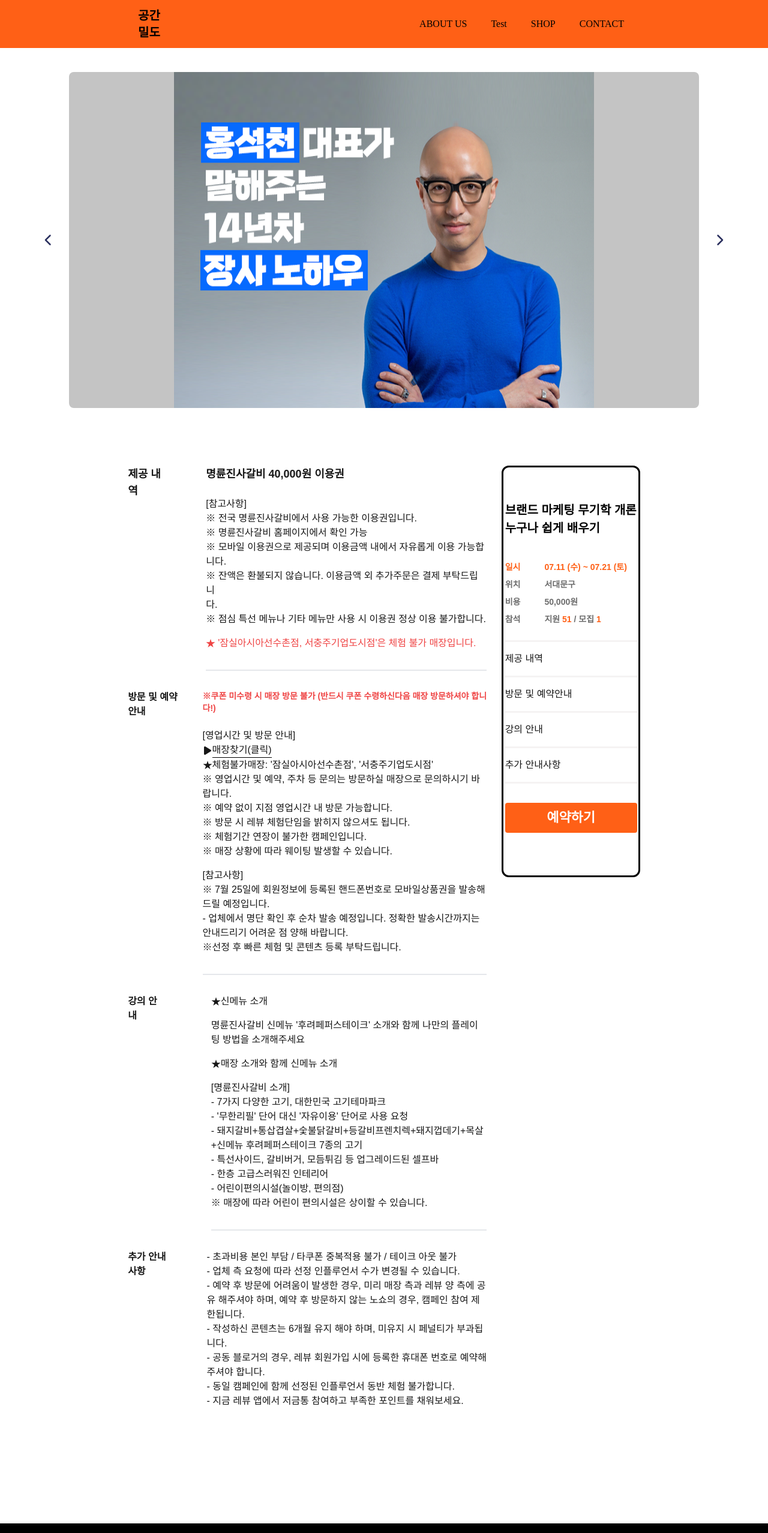
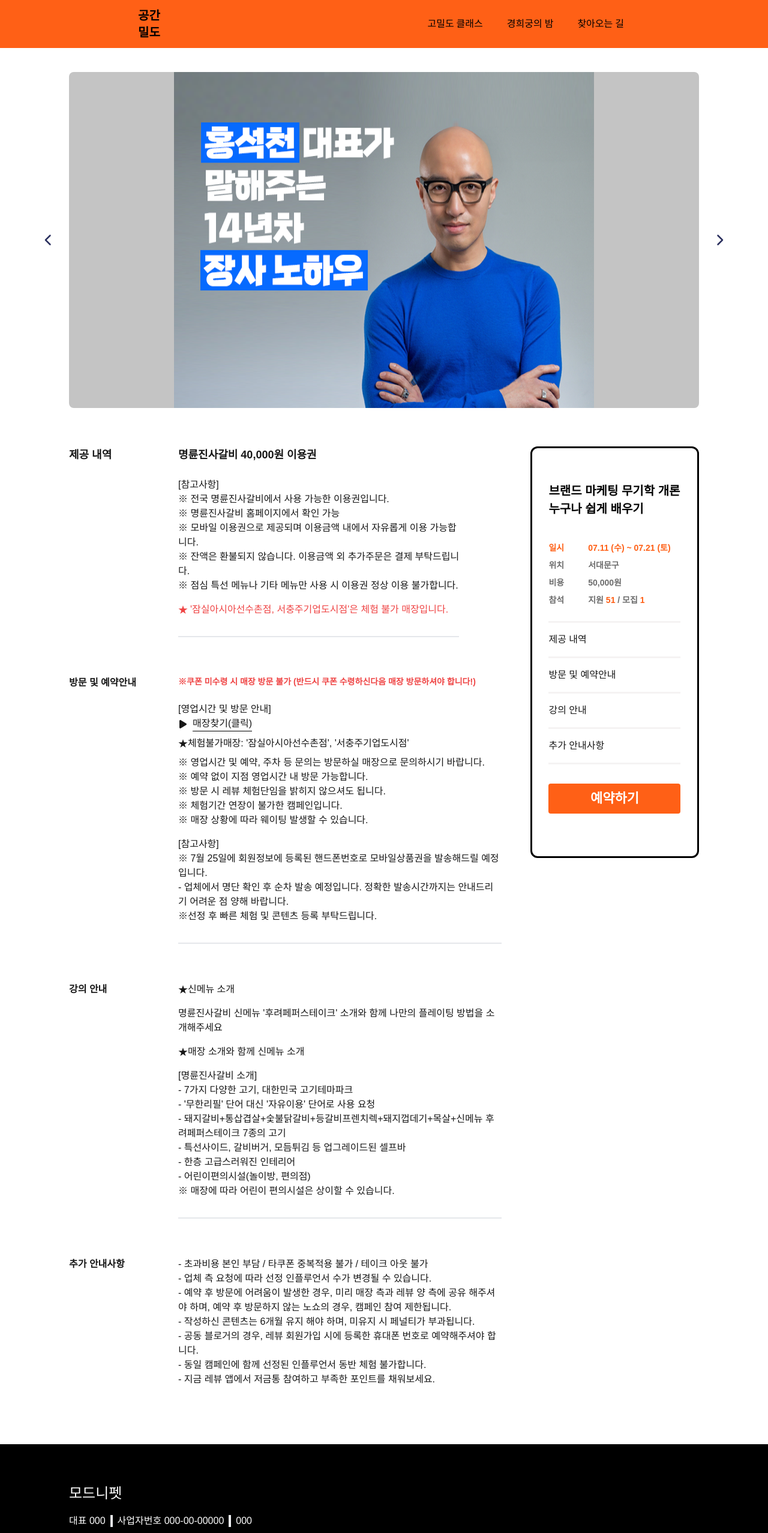
Before and after one commit to Sajjad55555/Course-site, a Next.js app in the folder my-app/: page /about in a window 1280 px wide. Shown: the top 2555 px of the page at 60% size. Built offline with nearby package versions, Linux system fonts and the light colour scheme.

Commit message:
final deploy

```diff
--- a/my-app/app/Components/footer.tsx
+++ b/my-app/app/Components/footer.tsx
@@ -6,7 +6,7 @@
   return (
     <>
       <div className="w-full h-auto bg-black flex justify-center items-center">
-        <div className="h-auto w-full max-w-[66.7%] py-16 flex flex-col text-white">
+        <div className="h-auto w-full max-w-[1050px] py-16 flex flex-col text-white">
           <div className="flex flex-col md:flex-row md:items-start md:justify-between">
             {/* div 1 start */}
             <div className="flex flex-col gap-4 w-full md:w-1/2">
--- a/my-app/app/Components/home_cards.tsx
+++ b/my-app/app/Components/home_cards.tsx
@@ -36,8 +36,8 @@
     return (
         <>
             {cardDataArray.map((item ,index) => (
-                <div key={index} className="w-[230px] mt-4">
-                    <div className="w-[230px] h-[280px] border border-spacing-2 border-black rounded-lg overflow-hidden">
+                <div key={index} className="w-[256px] mt-4">
+                    <div className="w-[250px] h-[280px] border border-spacing-2 border-black rounded-lg overflow-hidden">
                         <Image
                             className="w-full h-full object-cover"
                             src={item.img}
--- a/my-app/app/Components/landing_class_card.tsx
+++ b/my-app/app/Components/landing_class_card.tsx
@@ -5,7 +5,7 @@
   return (
     <>
     <div className='w-full flex flex-wrap justify-center mt-8'>
-        <div className='w-[950px]'>
+        <div className='w-[1050px]'>
             {/* title div start */}
             <div className="flex justify-between flex-wrap">
                 <div className="text-2xl font-semibold ">High-Density Class.</div>
--- a/my-app/app/about/page.tsx
+++ b/my-app/app/about/page.tsx
@@ -1,30 +1,29 @@
-
 import { IoStarSharp } from "react-icons/io5";
-
-
-import Header from '../Components/header';
-import About_farm from '../Components/about_farm';
+import Header from "../Components/header";
+import About_farm from "../Components/about_farm";
 import { FaPlay } from "react-icons/fa6";
 import Link from "next/link";
 
-export default function AboutUs() {
+export default function About_Us() {
   return (
     <div className="w-full h-auto">
       {/* Header Section */}
       <Header />
 
       {/* Body Section */}
-      <div className="w-full h-auto flex justify-center mt-24 mb-48">
+      <div className="w-full h-auto flex justify-center mt-16 mb-24 ">
         {/* Main Content Container */}
-        <div className="h-auto w-full max-w-[66.7%] flex flex-wrap justify-between flex-col md:flex-row items-center md:items-start gap-4 md:gap-0">
+        <div className="flex flex-col lg:flex-row items-center md:items-start w-full max-w-[1050px] gap-8">
           {/* Text Content */}
-          <div className="w-[71%] h-auto">
+          <div className="w-full lg:w-[750px] flex flex-col gap-8">
             {/* Section 1 */}
-            <div className="flex gap-16 flex-col md:flex-row items-center md:items-start text-center md:text-start">
+            <div className="flex flex-col lg:flex-row gap-4 items-center lg:items-start text-center lg:text-start">
               {/* Title */}
-              <div className="text-lg font-bold flex">제공 내역</div>
+              <div className="text-lg font-bold w-full lg:w-[150px] flex-shrink-0">
+                제공 내역
+              </div>
               {/* Description */}
-              <div className="text-base w-[590px] font-pretendard px-[150px] md:px-[8px]">
+              <div className="text-base font-pretendard lg:px-4">
                 <p className="text-lg font-bold">명륜진사갈비 40,000원 이용권</p>
                 <p className="mt-6">[참고사항]</p>
                 <p>※ 전국 명륜진사갈비에서 사용 가능한 이용권입니다.</p>
@@ -49,28 +48,30 @@
             </div>
 
             {/* Section 2 */}
-            <div className="flex gap-6 flex-col md:flex-row items-center md:items-start text-center md:text-start mt-8">
+            <div className="flex flex-col lg:flex-row gap-4 items-center lg:items-start text-center lg:text-start mt-8">
               {/* Title */}
-              <div className="font-extrabold flex text-base">방문 및 예약안내</div>
+              <div className="font-extrabold text-base w-full lg:w-[150px] flex-shrink-0">
+                방문 및 예약안내
+              </div>
               {/* Description */}
-              <div className="text-base w-[590px] font-pretendard px-[150px] md:px-[8px]">
+              <div className="text-base font-pretendard lg:px-4">
                 <p className="text-red-500 font-extrabold text-sm">
                   ※쿠폰 미수령 시 매장 방문 불가 (반드시 쿠폰 수령하신다음 매장 방문하셔야 합니다!)
                 </p>
                 <p className="mt-6">[영업시간 및 방문 안내]</p>
                 <Link href={"/"}>
-                  <p className="flex items-center">
+                  <p className="flex items-center justify-center lg:justify-start">
                     <FaPlay />
-                    <span className="cursor-pointer inline border-b border-black">
+                    <span className="ml-2 cursor-pointer inline border-b border-black">
                       매장찾기(클릭)
                     </span>
                   </p>
                 </Link>
-                <p className="flex items-center">
+                <p className="flex items-center justify-center lg:justify-start mt-2">
                   <IoStarSharp />
                   체험불가매장: &apos;잠실아시아선수촌점&apos;, &apos;서충주기업도시점&apos;
                 </p>
-                <p>※ 영업시간 및 예약, 주차 등 문의는 방문하실 매장으로 문의하시기 바랍니다.</p>
+                <p className="mt-2">※ 영업시간 및 예약, 주차 등 문의는 방문하실 매장으로 문의하시기 바랍니다.</p>
                 <p>※ 예약 없이 지점 영업시간 내 방문 가능합니다.</p>
                 <p>※ 방문 시 레뷰 체험단임을 밝히지 않으셔도 됩니다.</p>
                 <p>※ 체험기간 연장이 불가한 캠페인입니다.</p>
@@ -89,19 +90,21 @@
             </div>
 
             {/* Section 3 */}
-            <div className="flex gap-20 flex-col md:flex-row items-center md:items-start text-center md:text-start mt-8">
+            <div className="flex flex-col lg:flex-row gap-4 items-center lg:items-start text-center lg:text-start mt-8">
               {/* Title */}
-              <div className="font-extrabold flex">강의 안내</div>
+              <div className="font-extrabold text-base w-full lg:w-[150px] flex-shrink-0">
+                강의 안내
+              </div>
               {/* Description */}
-              <div className="text-base w-[590px] font-pretendard px-[150px] md:px-[8px]">
-                <p className="flex items-center">
+              <div className="text-base font-pretendard lg:px-4">
+                <p className="flex items-center justify-center lg:justify-start">
                   <IoStarSharp />
                   신메뉴 소개
                 </p>
                 <p className="mt-4">
                   명륜진사갈비 신메뉴 &apos;후려페퍼스테이크&apos; 소개와 함께 나만의 플레이팅 방법을 소개해주세요
                 </p>
-                <p className="flex items-center mt-4">
+                <p className="flex items-center mt-4 justify-center lg:justify-start">
                   <IoStarSharp />
                   매장 소개와 함께 신메뉴 소개
                 </p>
@@ -118,11 +121,13 @@
             </div>
 
             {/* Section 4 */}
-            <div className="flex gap-12 flex-col md:flex-row items-center md:items-start text-center md:text-start mt-8">
+            <div className="flex flex-col lg:flex-row gap-4 items-center lg:items-start text-center lg:text-start mt-8">
               {/* Title */}
-              <div className="font-extrabold flex text-base">추가 안내사항</div>
+              <div className="font-extrabold text-base w-full lg:w-[150px] flex-shrink-0">
+                추가 안내사항
+              </div>
               {/* Description */}
-              <div className="w-[590px] font-pretendard text-base px-[150px] md:px-[8px]">
+              <div className="text-base font-pretendard lg:px-4">
                 <p>- 초과비용 본인 부담 / 타쿠폰 중복적용 불가 / 테이크 아웃 불가</p>
                 <p>- 업체 측 요청에 따라 선정 인플루언서 수가 변경될 수 있습니다.</p>
                 <p>
@@ -138,7 +143,7 @@
           </div>
 
           {/* Sidebar Section */}
-          <div className="md:w-[27%] w-[283px] h-[686px] border-[3px] rounded-xl border-black">
+          <div className=" w-[286px] h-[686px] border-[3px] rounded-xl border-black ">
             <About_farm />
           </div>
         </div>
@@ -146,77 +151,3 @@
     </div>
   );
 }
-
-
-
-
-
-
-
-
-
-
-
-
-
-
-
-
-
-
-
-
-
-
-
-
-
-
-
-// import React from "react";
-// import { IoStarSharp } from "react-icons/io5";
-// import Header from '../Components/header';
-// import About_farm from '../Components/about_farm';
-// import { FaPlay } from "react-icons/fa6";
-// import Link from "next/link";
-
-// export default function AboutUs() {
-//   return (
-//     <div className="w-full h-auto">
-//       {/* Header Section */}
-//       <Header />
-
-//       {/* Body Section */}
-//       <div className="w-full h-auto flex justify-center mt-24 mb-48">
-//         {/* Main Content Container */}
-//         <div className="h-[500px] flex flex-col md:flex-row md:justify-between  items-center md:items-start w-full max-w-[1070px] bg-blue-100">
-
-
-//           <div className="w-[750px] bg-red-100 h-[]">
-//             <div>title</div>
-//             <div>difjkfjdskjflkjfalkajflklkdsafjlkajfl</div>
-//           </div>
-//           <div className="w-[285px] bg-black">side bar</div>
-
-
-
-//             {/* Section 2 */}
-
-
-//             {/* Section 3 */}
-
-
-
-//             {/* Section 4 */}
-
-//           </div>
-
-//           {/* Sidebar Section */}
-//           {/* <div className="w-[285px] bg-black h-[686px] border-[3px] rounded-xl border-black">
-//             <About_farm />
-//           </div> */}
-//         </div>
-//       </div>
-
-//   );
-// }
--- a/my-app/app/page.tsx
+++ b/my-app/app/page.tsx
@@ -8,7 +8,7 @@
 <Landing/>
 {/* event banner div start*/}
 <div className="w-full flex justify-center mt-10">
-  <div className="w-[950px] h-[100px] bg-[#FF6016] items-center flex justify-center">
+  <div className="w-[1050px] h-[100px] bg-[#FF6016] items-center flex justify-center">
     <div className=" uppercase text-white text-[30px]">event banner</div>
   </div>
 </div>
--- a/my-app/app/utils/constant.ts
+++ b/my-app/app/utils/constant.ts
@@ -2,21 +2,17 @@
 
 export const APP_LINKS: NaveType = [
   {
-    name: "ABOUT US",
-    href: "/about",
+    name: "고밀도 클래스",
+    href: "/",
   },
   {
-    name: "Test",
-    href: "/test",
+    name: "경희궁의 밤",
+    href: "/about",
   },
 
 
   {
-    name: "SHOP",
-    href: "/shop",
-  },
-  {
-    name: "CONTACT",
+    name: "찾아오는 길",
     href: "/contact",
   },
 
```
Also changed, not shown: my-app/app/utils/constant2.ts (deleted, +0 -33 lines).
